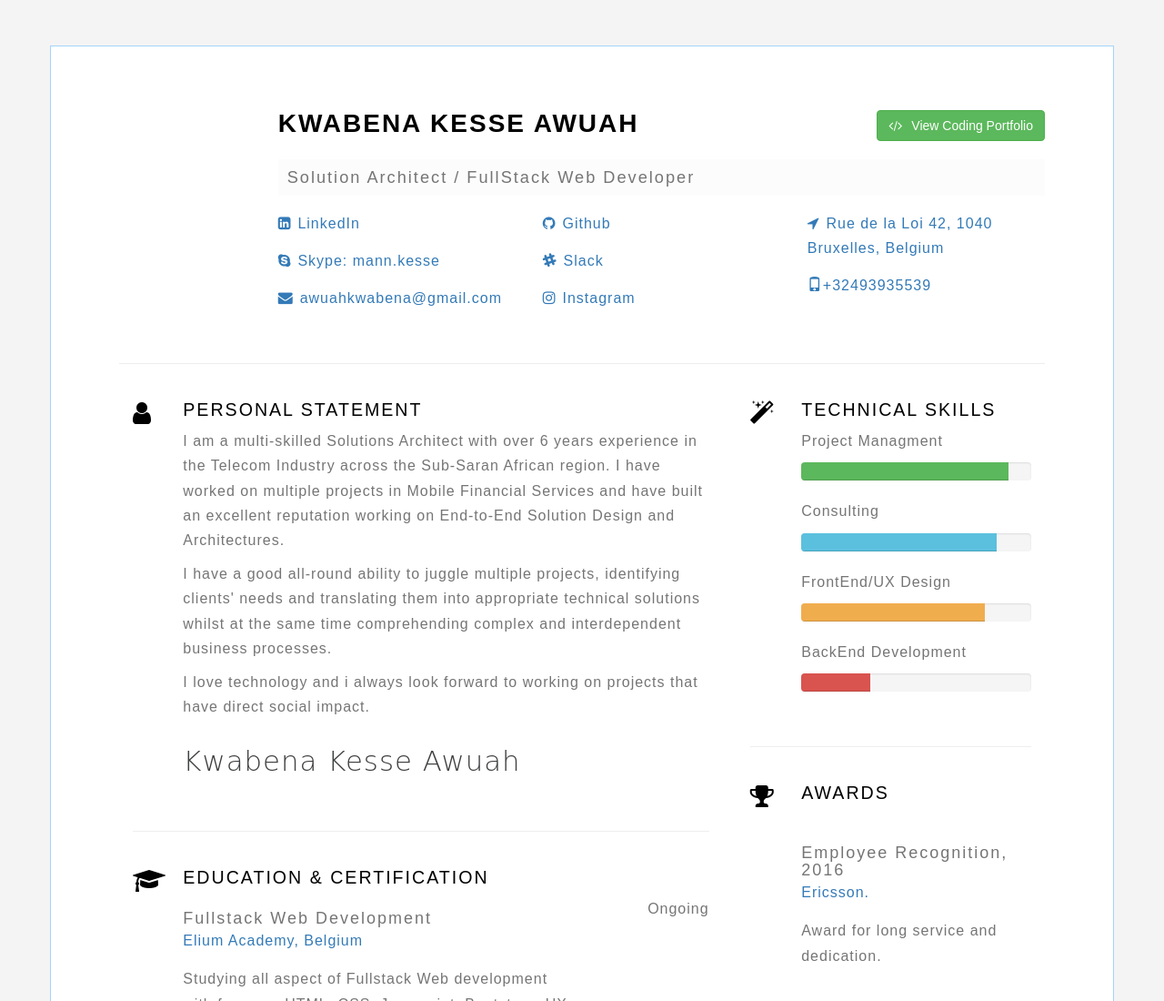
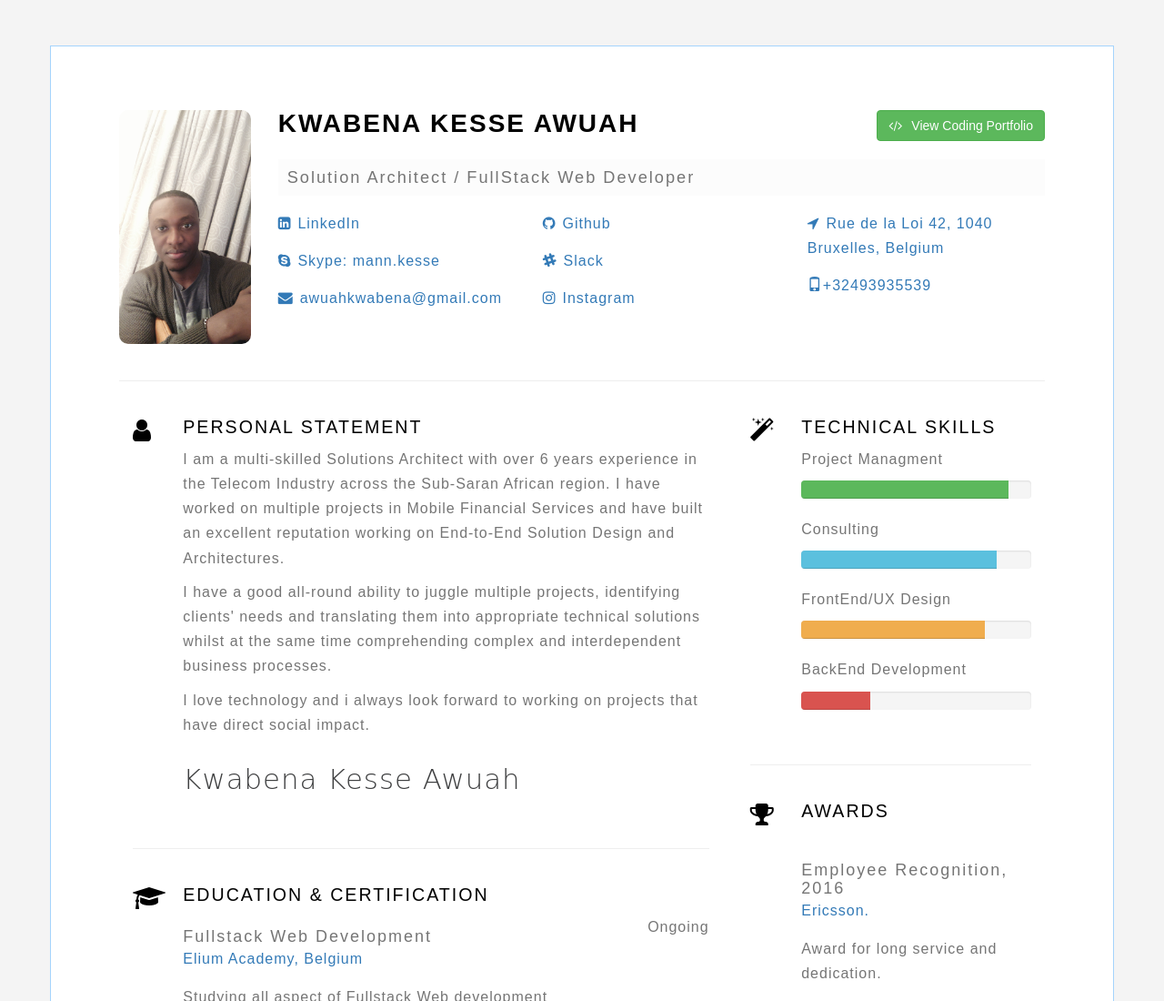
Before and after one commit to skypto/skypto.github.io, a plain HTML site: page index.html in a window 1280 px wide. Shown: the top 1100 px of the page at 91% size. Drawn offline with nearby package versions, Linux system fonts and the light colour scheme; files whose address does not match are found by name; a web font is replaced by a local one.

Commit message:
Update index.html

```diff
--- a/index.html
+++ b/index.html
@@ -45,7 +45,7 @@
         ============================ -->
         <div id="header" class="row">
             <div class="col-sm-2">
-                <img class="propic" src="img/kesse.jpg" alt="">
+                <img class="propic" src="images/kesse.jpg" alt="">
             </div>
             <!-- photo end-->
 
```
